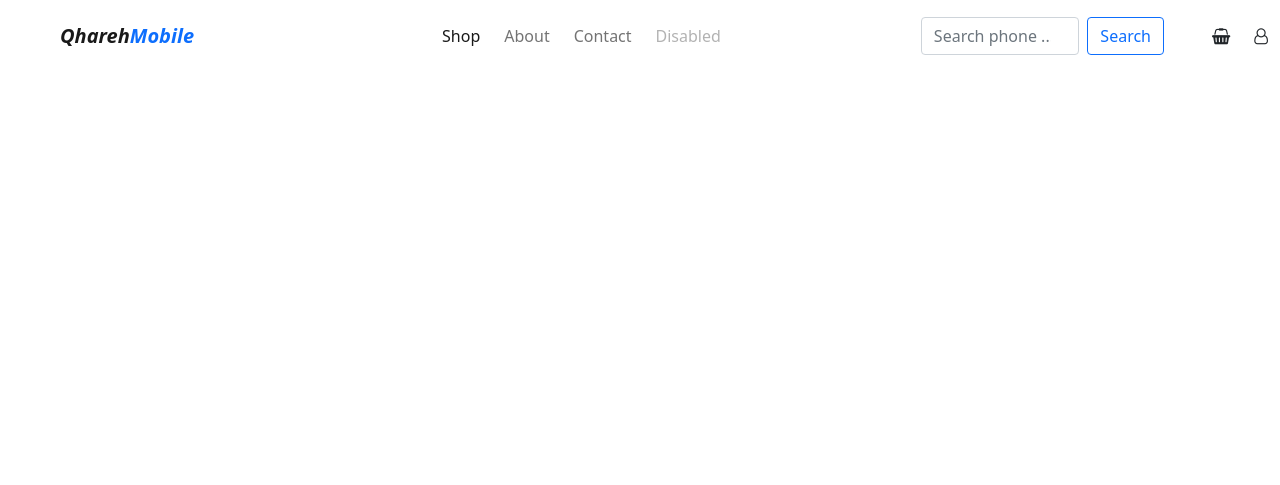
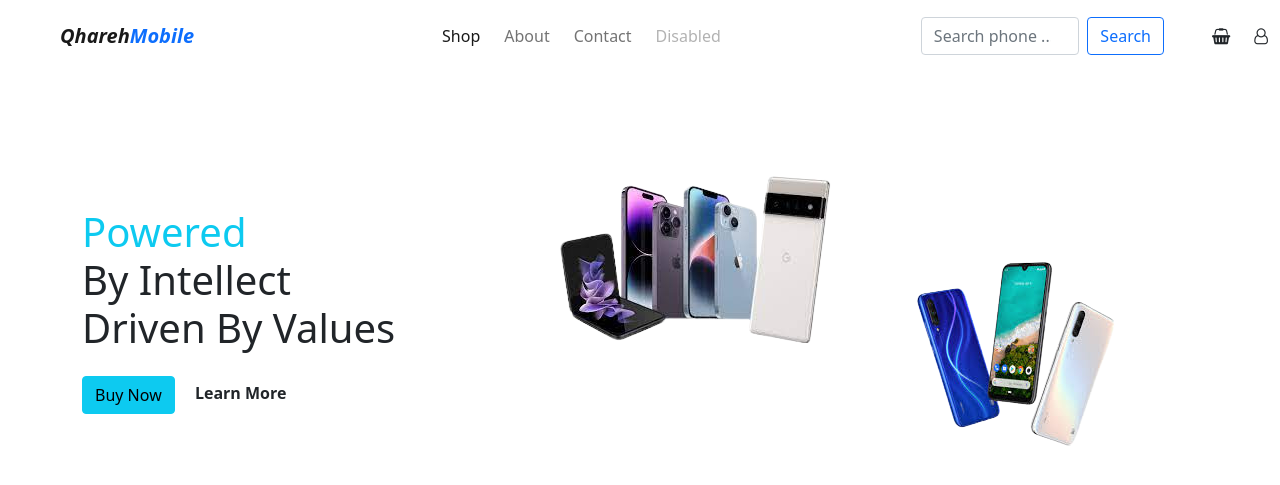
Before and after one commit to Qhareh/QharehMobile, a Django app: page / in a window 1280 px wide. Shown: the top 485 px of the page. Run offline with Django 4.2, Linux system fonts and the light colour scheme.

Commit message:
home design

```diff
--- a/store/templates/index.html
+++ b/store/templates/index.html
@@ -1,3 +1,4 @@
+{% load static %}
 <!DOCTYPE html>
 <html lang="en">
 
@@ -46,6 +47,27 @@
             </div>
         </div>
     </nav>
+
+    <div class="container">
+        <div class="row d-flex justify-content-center pt-5 mt-5">
+            <div class="col-lg-5 mt-5">
+                <h1 class="mb-4"><span class="text-info">Powered</span> <br> By Intellect<br> Driven By Values</h1>
+                <a class="btn btn-md btn-info me-3">Buy Now</a>
+                <span class="mt-3 fw-bold">Learn More</span>
+            </div>
+            <div class="col-lg-7">
+                <div class="row d-flex">
+                    <div class="col-lg-6">
+                        <img class="img-fluid " src="{% static 'images/p2.png' %}">
+                    </div>
+                    <div class="col-lg-6 mt-5 pt-5">
+                        <img class="img-fluid " src="{% static 'images/p1.png' %}">
+                    </div>
+              </div>
+            </div>
+        </div>
+    </div>
+
 </body>
 
 </html>
```
Also changed, not shown: store/static/images/p1.png (added), store/static/images/p2.png (added), store/static/images/p5.png (added), store/static/images/phone3.png (added).
